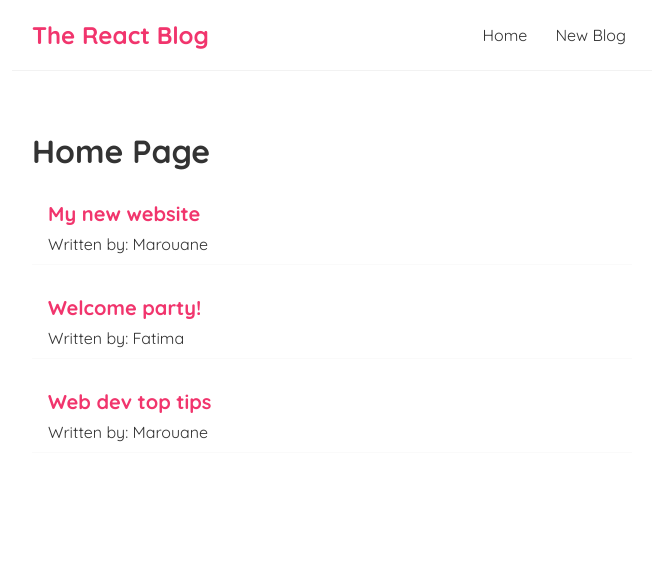
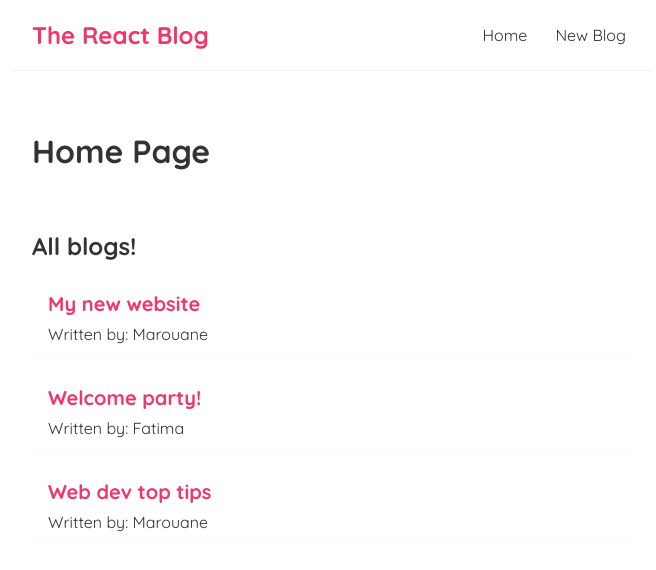
Before and after one commit to MLankaoui/react-blog, a React (Create React App) app: page / in a window 1280 px wide. Shown: the top 570 px of the page, without its empty margins (308-964 px from the left). Built offline with nearby package versions, Linux system fonts and the light colour scheme.

Commit message:
pass all the dummy to the specific blogposts component and add a title, and debug

```diff
--- a/src/components/BlogList.jsx
+++ b/src/components/BlogList.jsx
@@ -1,9 +1,17 @@
-import React from 'react'
+import React, { useState } from 'react'
 
-export default function Bloglist() {
-  return (
-    <div>
+export default function Bloglist({data, title}) {
 
-    </div>
-  )
+    return (
+        <div className='bog-list'>
+            <h2>{title}</h2>
+            {data.map((post) => (
+                <div className='blog-preview' key={post.id}>
+                    <h2>{post.title}</h2>
+                    <p> Written by: {post.author} </p>
+                </div>
+
+            ))}
+        </div>
+    )
 }
--- a/src/components/Home.jsx
+++ b/src/components/Home.jsx
@@ -1,24 +1,21 @@
 import React, { useState } from 'react'
+import BlogList from './BlogList';
 
 export default function Home() {
     // some dummy data
-
     const blogpost = [
         { title: 'My new website', body: 'lorem ipsum...', author: 'Marouane', id: 1 },
         { title: 'Welcome party!', body: 'lorem ipsum...', author: 'Fatima', id: 2 },
         { title: 'Web dev top tips', body: 'lorem ipsum...', author: 'Marouane', id: 3 }
-      ]
-    const [blogs, setBlogs] = useState(blogpost)
+    ]
+    const [blogs, setBlogs] = useState(blogpost);
     return (
         <div className='home'>
-        <h1> Home Page </h1>
-        {blogs.map((post) => (
-            <div className='blog-preview' key={post.id}>
-                <h2>{post.title}</h2>
-                <p> Written by: {post.author} </p>
-            </div>
-
-        ))}
+            <h1> Home Page </h1>
+            <br />
+            <br />
+            <br />
+            <BlogList data={blogs} title="All blogs!" />
         </div>
     );
 }
```
